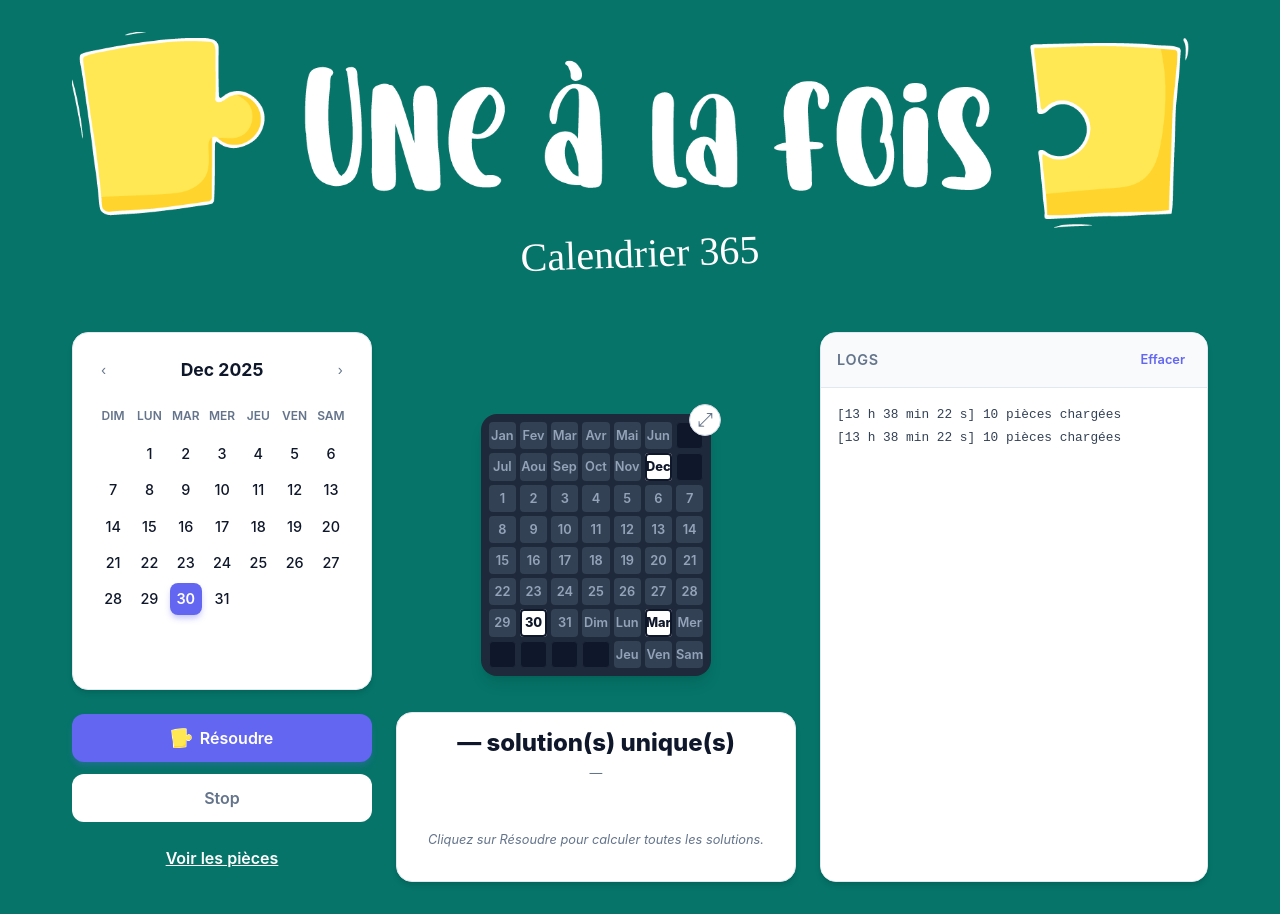
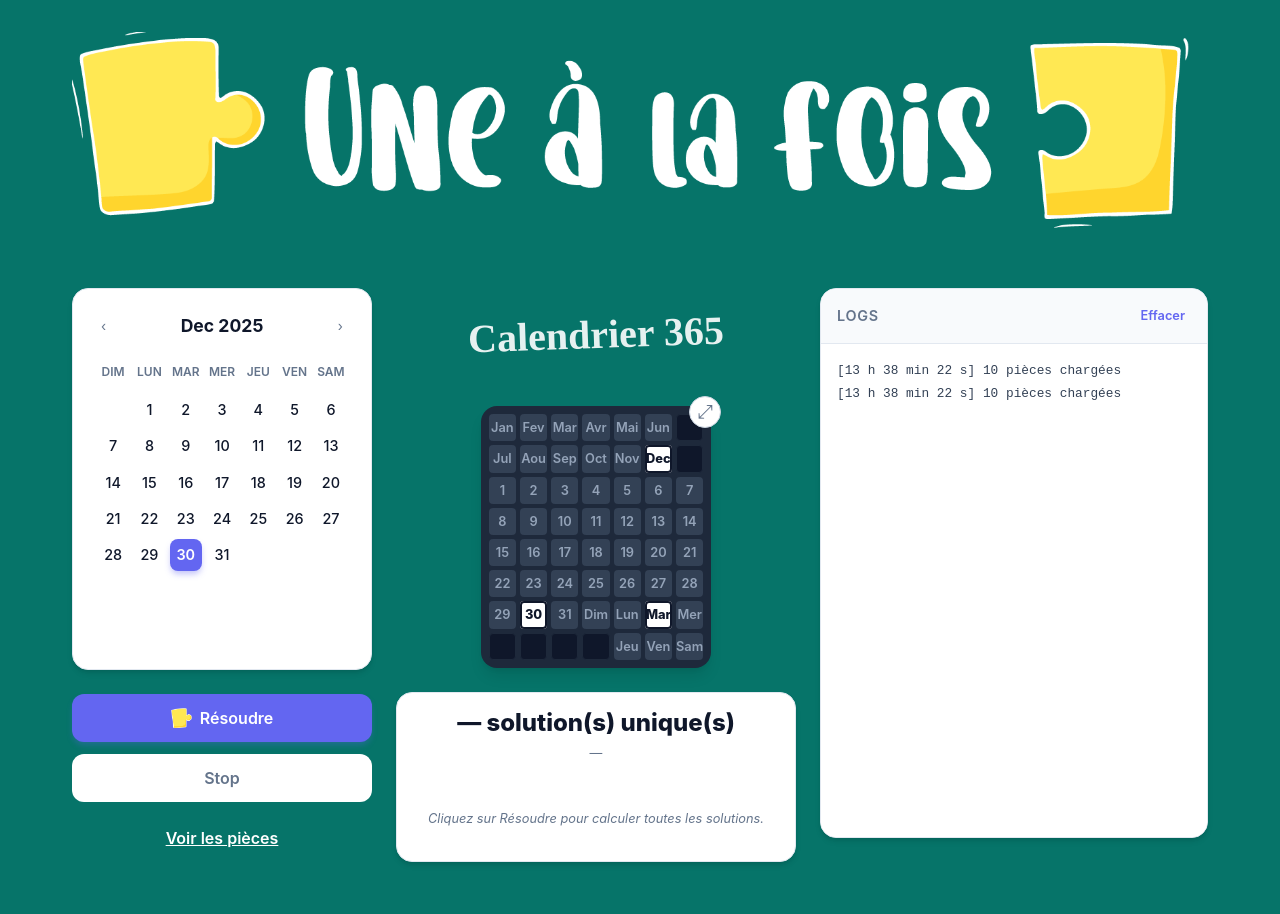
Before and after one commit to jeepee-star/Puzzle-Solver, a React (Vite) app: page / in a window 1280 px wide. Built offline with nearby package versions, Linux system fonts and the light colour scheme.

Commit message:
UI: Move subtitle to board solution area

```diff
--- a/src/App.css
+++ b/src/App.css
@@ -36,18 +36,6 @@ body {
   -webkit-background-clip: text;
   -webkit-text-fill-color: transparent;
   letter-spacing: -0.025em;
-}
-
-.app__subtitle {
-  color: white;
-  /* Adapted for dark background */
-  font-size: 2.5rem;
-  font-family: 'Brush Script MT', cursive;
-  margin: 0;
-  margin-top: -1rem;
-  /* Pull it up closer to the logo */
-  transform: rotate(-2deg);
-  /* Little tilt for fun */
 }
 
 /* Main Content Grid */
@@ -330,6 +318,16 @@ button.app__pieces-button {
   border-color: transparent;
   color: transparent;
   animation: none;
+}
+
+.app__board-title {
+  color: white;
+  /* Force white text */
+  font-size: 2.5rem;
+  font-family: 'Brush Script MT', cursive;
+  display: block;
+  transform: rotate(-2deg);
+  opacity: 0.9;
 }
 
 @keyframes slideIn {
--- a/src/App.tsx
+++ b/src/App.tsx
@@ -158,7 +158,6 @@ function App() {
     <div className="app">
       <header className="app__header">
         <img src="/images/logo-header.png" alt="Une à la fois - Calendrier 365" className="app__logo" />
-        <p className="app__subtitle">Calendrier 365</p>
       </header>
 
       <div className="app__content">
@@ -194,7 +193,7 @@ function App() {
                   : null}
               </>
             ) : (
-              <span>&nbsp;</span>
+              <span className="app__board-title">Calendrier 365</span>
             )}
           </div>
 
```
